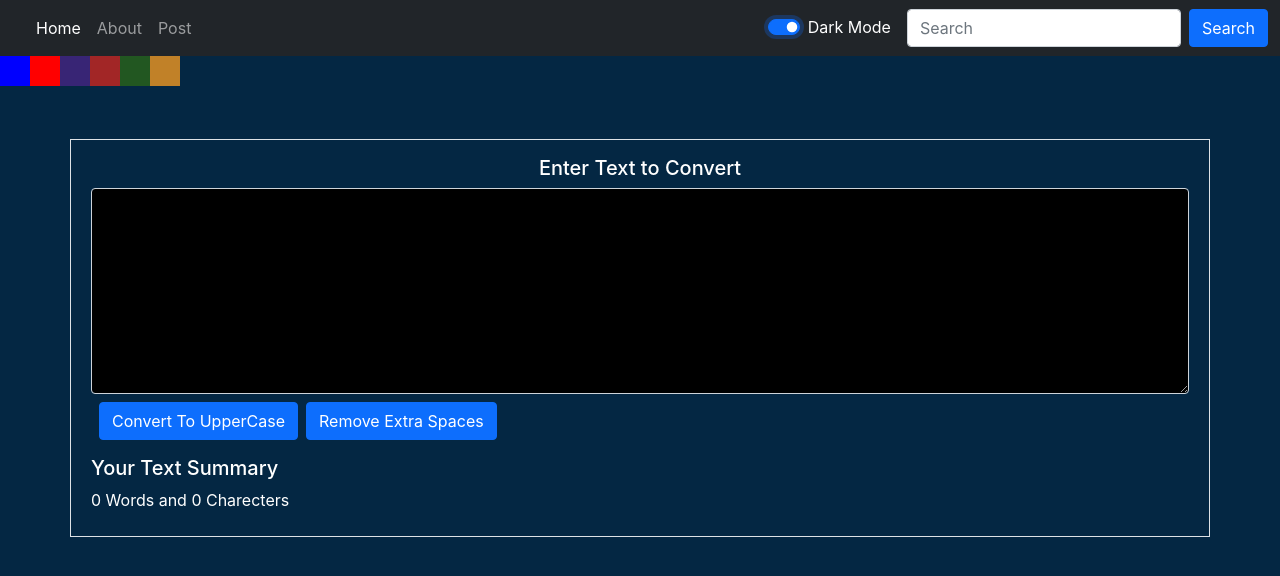
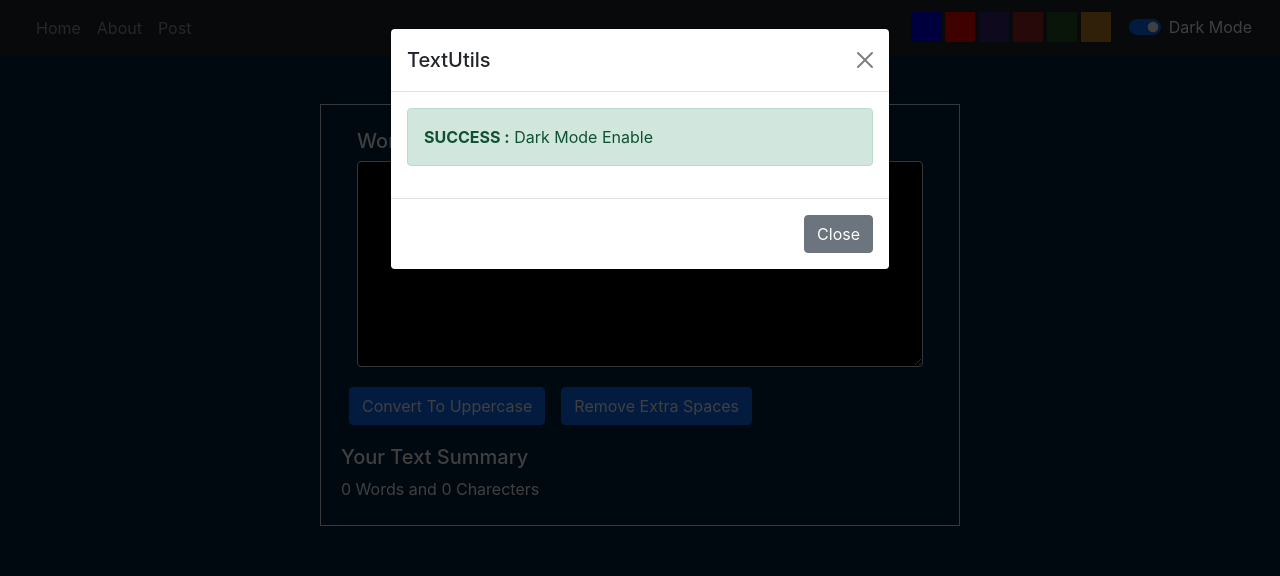
Before and after one commit to avp31/reactjs-demo, a React (Create React App) app: page / in a window 1280 px wide. Both pictures are taken after a click on the switch "Dark Mode". Shown: the top 576 px of the page. Built offline with nearby package versions, Linux system fonts and the light colour scheme.

Commit message:
saved previous authentication branch code

```diff
--- a/public/index.html
+++ b/public/index.html
@@ -7,7 +7,7 @@
     <meta name="theme-color" content="#000000" />
     <meta
       name="description"
-      content="Web site created using create-react-app"
+      content="TextUtils is a word counter | charecter counter | text converter | extra space remover"
     />
     <link rel="apple-touch-icon" href="%PUBLIC_URL%/logo192.png" />
     <!--
@@ -26,7 +26,7 @@
       work correctly both with client-side routing and a non-root public URL.
       Learn how to configure a non-root public URL by running `npm run build`.
     -->
-    <title>Text Utils</title>
+    <title>Text Utils - Word converter | word counter | remove spaces</title>
     <script src="https://cdn.jsdelivr.net/npm/bootstrap@5.1.3/dist/js/bootstrap.bundle.min.js"></script>
   </head>
   <body>
--- a/src/App.js
+++ b/src/App.js
@@ -5,7 +5,6 @@ import TextForm from "./components/textDemo/TextForm";
 import About from "./components/textDemo/About";
 import { useState } from "react";
 import Alert from "./components/textDemo/Alert";
-import ColorPalette from "./components/ColorPallet";
 import { BrowserRouter as Router, Switch, Route } from "react-router-dom";
 import NoPage from "./components/textDemo/NoPage";
 import Demo from "./components/textDemo/Demo";
@@ -22,19 +21,11 @@ const App = () => {
     setSelectedColor(color);
   };
 
-  // const myAlert = (message) => {
-  //   alert(message);
-  // };
-
   const showAlert = (type, message) => {
-    //console.log(`Received parameters: ${type}, ${message}`);
     setAlert({
       type: type,
       message: message,
     });
-    setTimeout(() => {
-      setAlert(null);
-    }, 1500);
   };
 
   const handletoggleMode = () => {
@@ -65,28 +56,10 @@ const App = () => {
           togleMode={handletoggleMode}
           themeColor={themeColor}
           selectedColor={selectedColor}
+          handleColorSelection={handleColorSelection}
         />
         <Alert alert={alert}/>
-        {/* <Demo showAlert={showAlert} /> */}
-
-        <ColorPalette
-          handleColorSelection={handleColorSelection}
-          selectedColor={selectedColor}
-        />
         <Switch>
-          {/* <Route
-            exact
-            path="/"
-            component={(props) => (
-              <TextForm
-                {...props}
-                mode={mode}
-                showAlert={showAlert}
-                themeColor={themeColor}
-                selectedColor={selectedColor}
-              />
-            )}
-          /> */}
           <Route
             exact
             path="/"
@@ -98,6 +71,7 @@ const App = () => {
             />}
           />
           <Route
+            exact
             path="/about"
             render={() => (
               <About
@@ -107,13 +81,14 @@ const App = () => {
             )}
           />
           <Route
+            exact
             path="/demo"
             render={() => <Demo showAlert={showAlert}/>}
           />
-
           <Route
+            exact
             path="/postform"
-            render={(props) => (
+            render={() => (
               <PostForm
                 selectedColor={selectedColor}
                 themeColor={themeColor}
--- a/src/components/ColorPallet.js
+++ b/src/components/ColorPallet.js
@@ -17,6 +17,7 @@ const ColorPalette = (props) => {
             backgroundColor: color,
             width:"30px",
             height:"30px",
+            margin:"2px",
             border: color === props.selectedColor ? '1px solid black' : 'none',
           }}
           onClick={() => {
--- a/src/components/Navbar.js
+++ b/src/components/Navbar.js
@@ -1,5 +1,6 @@
 import React from "react";
 import { Link } from "react-router-dom";
+import ColorPalette from "./ColorPallet";
 
 const Navbar = (props) => {
   return (
@@ -22,7 +23,7 @@ const Navbar = (props) => {
         <div className="collapse navbar-collapse" id="navbarSupportedContent">
           <ul className="navbar-nav me-auto mb-2 mb-lg-0">
             <li className="nav-item">
-              <Link className="nav-link active" aria-current="page" to="/">
+              <Link className="nav-link" aria-current="page" to="/">
                 Home
               </Link>
             </li>
@@ -37,6 +38,10 @@ const Navbar = (props) => {
               </Link>
             </li>
           </ul>
+          <ColorPalette
+            handleColorSelection={props.handleColorSelection}
+            selectedColor={props.selectedColor}
+          />
           <div className="form-check form-switch mx-3" style={{color: props.themeColor.color}}>
             <input
               className="form-check-input"
@@ -45,12 +50,14 @@ const Navbar = (props) => {
               style={{backgroundColor:props.selectedColor}}
               id="flexSwitchCheckDefault"
               onClick={props.togleMode}
+              data-bs-toggle="modal"
+              data-bs-target="#exampleModal"
             />
             <label className="form-check-label" htmlFor="flexSwitchCheckDefault">
               Dark Mode
             </label>
           </div>
-          <form className="d-flex">
+          {/* <form className="d-flex">
             <input
               className="form-control me-2"
               type="search"
@@ -60,7 +67,7 @@ const Navbar = (props) => {
             <button className="btn btn-primary" type="submit" style={{backgroundColor:props.selectedColor}}>
               Search
             </button>
-          </form>
+          </form> */}
 
         </div>
       </div>
--- a/src/components/PostForm.js
+++ b/src/components/PostForm.js
@@ -6,9 +6,16 @@ const PostForm = (props) => {
   const [inputs, setInputs] = useState({});
 
   const handleChange = (event) => {
-    const name = event.target.name;
+    const name1 = event.target.name;
     const value = event.target.value;
-    setInputs((values) => ({ ...values, [name]: value }));
+    console.log("start easy")
+    setInputs((values) => (
+      console.log('values', {...values, [name1]: value} ),
+      {
+        ...values, [name1]: value
+
+      }
+      ));
   };
 
   const handleSubmit = (event) => {
--- a/src/components/textDemo/About.js
+++ b/src/components/textDemo/About.js
@@ -26,7 +26,7 @@ export default function About(props) {
   }
 
   return (
-    <div className="container mt-5">
+    <div className="container mt-5 w-50">
     <div className="container"  style={{ color: props.themeColor.color }}>
       <h3>About US</h3>
     </div>
--- a/src/components/textDemo/Alert.js
+++ b/src/components/textDemo/Alert.js
@@ -5,9 +5,31 @@ const Alert = (props) => {
           return word.toUpperCase();
     }
   return (
-    props.alert && <div className={`alert alert-${props.alert.type} alert-dismissible fade show`} role="alert">
+    <>
+    {/* props.alert && <div className={`alert alert-${props.alert.type} alert-dismissible fade show`} role="alert">
         <strong>{capitalized(props.alert.type)} :</strong> {props.alert.message}
+    </div> */}
+    <div className="modal fade" id="exampleModal" tabIndex="-1" aria-labelledby="exampleModalLabel" aria-hidden="true">
+  <div className="modal-dialog">
+    <div className="modal-content">
+      <div className="modal-header">
+        <h1 className="modal-title fs-5" id="exampleModalLabel">TextUtils</h1>
+        <button type="button" className="btn-close" data-bs-dismiss="modal" aria-label="Close"></button>
+      </div>
+      <div className="modal-body">
+      {props.alert && <div className={`alert alert-${props.alert.type} `} role="alert">
+        <strong>{capitalized(props.alert.type)} :</strong> {props.alert.message}
+    </div>}
+      </div>
+      <div className="modal-footer">
+        <button type="button" className="btn btn-secondary" data-bs-dismiss="modal">Close</button>
+        {/* <button type="button" className="btn btn-primary">Save changes</button> */}
+      </div>
     </div>
+  </div>
+</div>
+    </>
+
   )
 }
 
--- a/src/components/textDemo/TextForm.js
+++ b/src/components/textDemo/TextForm.js
@@ -2,6 +2,10 @@ import React, { useState } from "react";
 
 const TextForm = (props) => {
   const [textVal, setText] = useState('');
+  let modeStyle = {
+    backgroundColor: props.themeColor.backgroundColor,
+    color: props.themeColor.color,
+  }
 
   const handleClick = (event) => {
     event.preventDefault();
@@ -14,7 +18,7 @@ const TextForm = (props) => {
   };
   const countWordsWithoutSpaces = (textVal) => {
     // Split the text by spaces
-    let words = textVal.split(" ");
+    let words = textVal.split(/\s+/);
     // Count non-empty words
     let count = 0;
     for (let i = 0; i < words.length; i++) {
@@ -38,27 +42,27 @@ const TextForm = (props) => {
     setText(event.target.value);
   };
 
-  const handleExtraSpaces = () => {
+  const handleExtraSpaces = (event) => {
+    event.preventDefault();
+    if (textVal.length > 0) {
     let newText = textVal.split(/[ ]+/);
     setText(newText.join(" "));
     props.showAlert("success", "Extra spaces removed")
+    }
   };
 
   return (
     <div
-      className="container mt-5 p-2 my-2 border mx-auto"
+      className="container w-50 mt-5 p-2 my-2 border mx-auto"
       style={{ color: props.themeColor.color }}
     >
       <div className="container">
-        <div className="mb-2 mt-2 text-center">
-          <h5>Enter Text to Convert</h5>
+        <div className="m-3 text-left">
+          <h5>Word Counter, Converter, Extra Spaces Remover</h5>
 
           <textarea
             className="form-control"
-            style={{
-              backgroundColor: props.themeColor.backgroundColor,
-              color: props.themeColor.color,
-            }}
+            style={modeStyle}
             id="mybox"
             rows="8"
             value={textVal}
@@ -66,17 +70,23 @@ const TextForm = (props) => {
           ></textarea>
         </div>
         <button
+          //disabled={textVal.length === 0}
           id="myButton"
-          className="btn btn-primary mx-2"
+          className="btn btn-primary mx-2 my-1"
           onClick={handleClick}
           style={{ backgroundColor: props.selectedColor }}
+          data-bs-toggle="modal"
+          data-bs-target="#exampleModal"
         >
-          Convert To UpperCase
+          Convert To Uppercase
         </button>
         <button
-          className="btn btn-primary"
+          //disabled={textVal.length === 0}
+          className="btn btn-primary mx-2 my-1"
           onClick={handleExtraSpaces}
           style={{ backgroundColor: props.selectedColor }}
+          data-bs-toggle="modal"
+          data-bs-target="#exampleModal"
         >
           Remove Extra Spaces
         </button>
```
Also changed, not shown: package.json (+6 -4 lines), 1 other file (tests, documents, lock files or other folders).
